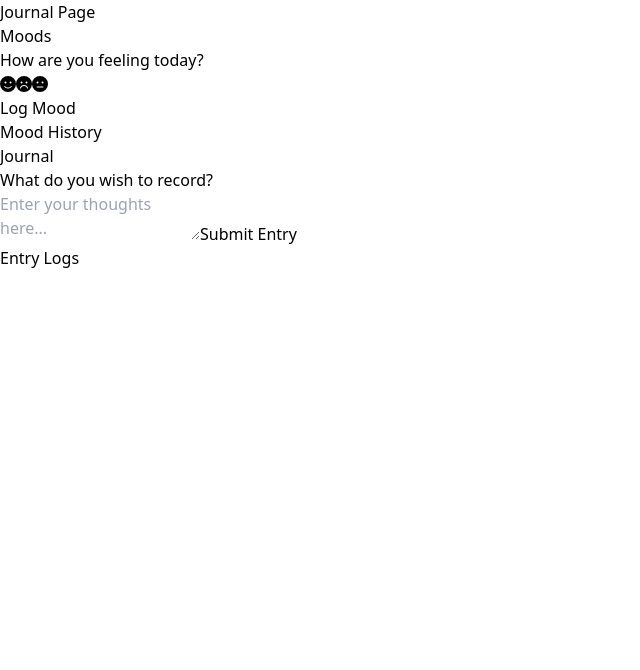
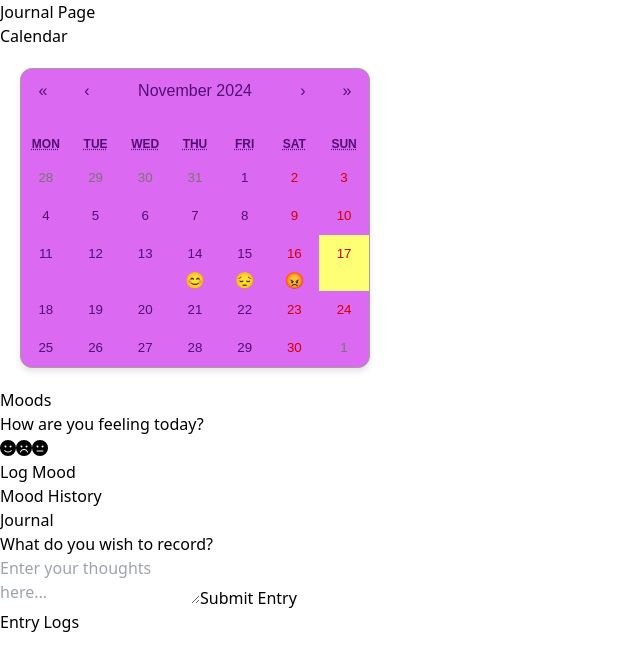
Before and after one commit to JenniferT9462/Capstone-demo, a Next.js app: page /journal in a window 1280 px wide. Shown: the top 670 px of the page, without its empty margins (0-640 px from the left). Built offline with nearby package versions, Linux system fonts and the light colour scheme.

Commit message:
Add MoodCalendar to page

```diff
--- a/src/pages/journal/index.js
+++ b/src/pages/journal/index.js
@@ -1,11 +1,16 @@
 import Journal from "@/components/Journal";
+import MoodCalendar from "@/components/MoodCalendar";
 import MoodTracker from "@/components/MoodTracker";
 
 export default function JournalPage() {
     return (
         <div className="min-h-screen bg-gradient-to-r from-blue-500 to-purple-500">
-            <h1 className="text-center text-4xl text-white">Journal Page</h1>
-            <div className="bg-white p-4 rounded-md w-1/2 shadow-md fixed right-12 mt-12">
+           <h1 className="py-4 text-center text-4xl text-white">Journal Page</h1>
+           <div>
+                <h1 className="text-2xl ml-4 text-white">Calendar</h1>
+                <MoodCalendar/>
+            </div>
+            <div className="bg-white p-4 rounded-md w-1/2 shadow-md  mt-0 mr-12">
                 <h2 className="text-blue-500">Moods</h2>
                 <MoodTracker/>
             </div>
```
